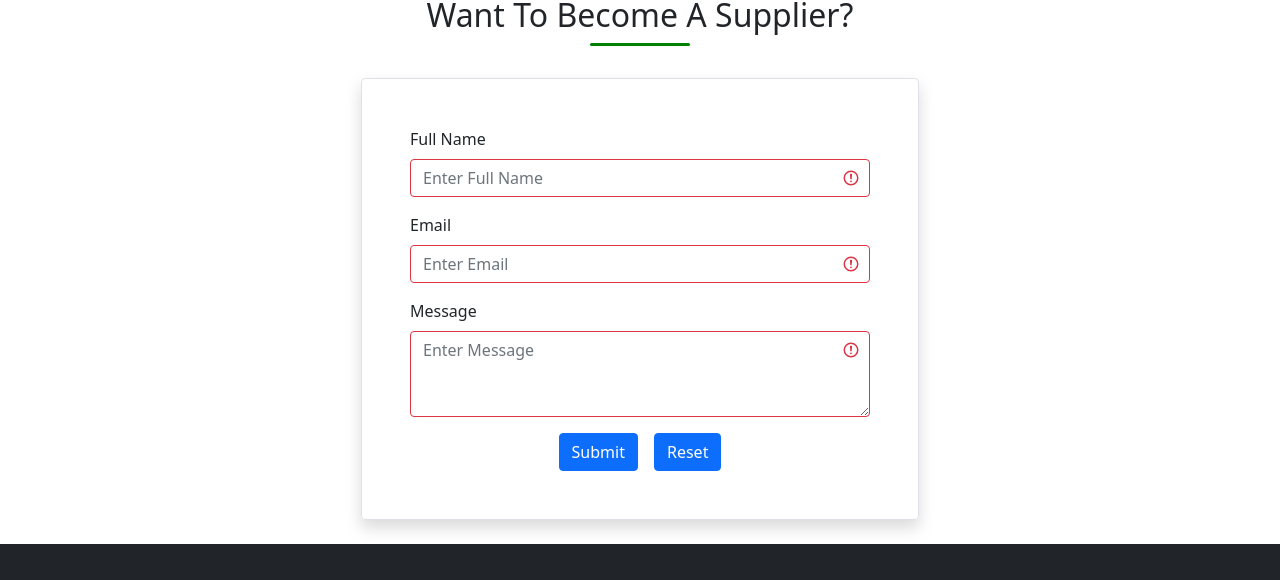
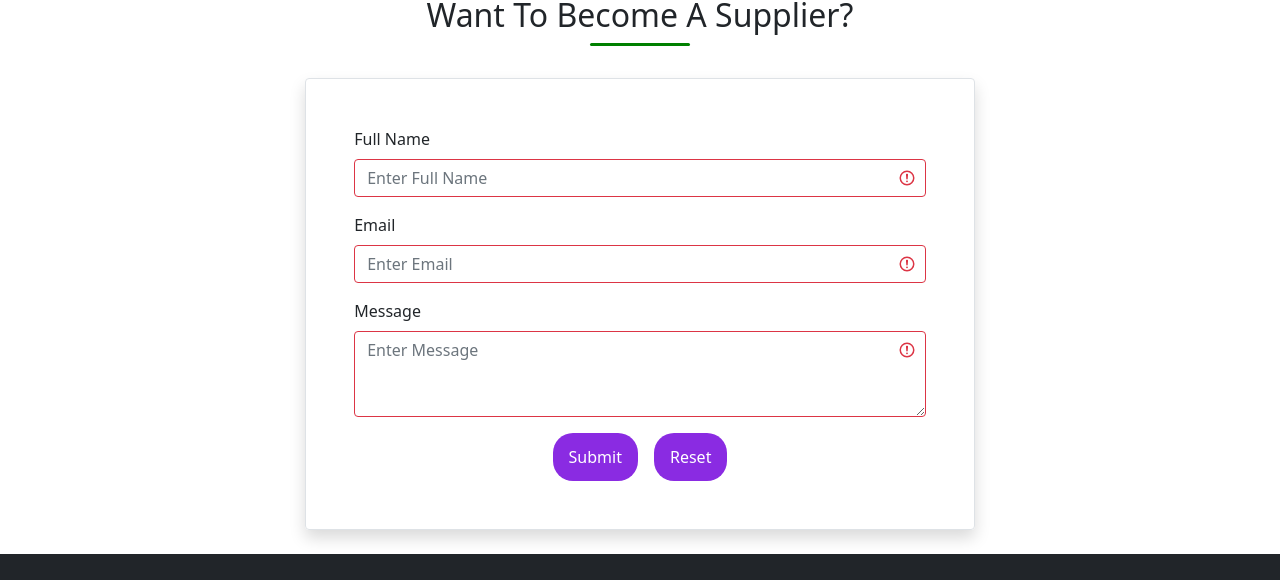
Before and after one commit to tusharpramanikbd/fruit-mama-client, a React (Create React App) app: page / in a window 1280 px wide. Shown: the part 1937-2517 px from the top of the page. Built offline with nearby package versions, Linux system fonts and the light colour scheme; no server answers.

Commit message:
changed some color and design

```diff
--- a/src/components/ContactUs/ContactUs.css
+++ b/src/components/ContactUs/ContactUs.css
@@ -0,0 +1,16 @@
+.contact-us-button {
+  border: none !important;
+  padding: 0.75rem 1rem !important;
+  border-radius: 20px !important;
+  background-color: blueviolet !important;
+}
+@media screen and (min-width: 768px) {
+  .contact-us-form {
+    width: 75%;
+  }
+}
+@media screen and (min-width: 992px) {
+  .contact-us-form {
+    width: 60%;
+  }
+}
--- a/src/components/ContactUs/ContactUs.js
+++ b/src/components/ContactUs/ContactUs.js
@@ -32,7 +32,7 @@ const ContactUs = () => {
       <div>
         <Form
           onSubmit={contactFormSubmitHandler}
-          className='was-validated w-50 mx-auto border p-5 rounded shadow mb-3'
+          className='was-validated mx-auto border p-3 p-md-5 rounded shadow mb-3 contact-us-form'
         >
           <Form.Group className='mb-3' controlId='formBasicFullName'>
             <Form.Label>Full Name</Form.Label>
@@ -63,10 +63,18 @@ const ContactUs = () => {
             />
           </Form.Group>
           <div className='text-center'>
-            <Button variant='primary' type='submit' className='me-3'>
+            <Button
+              variant='primary'
+              type='submit'
+              className='me-3 contact-us-button'
+            >
               Submit
             </Button>
-            <Button variant='primary' type='reset'>
+            <Button
+              variant='primary'
+              type='reset'
+              className='contact-us-button'
+            >
               Reset
             </Button>
           </div>
--- a/src/components/FruitItem/FruitItem.css
+++ b/src/components/FruitItem/FruitItem.css
@@ -1,22 +1,8 @@
-.fruit-item-container {
-  width: 100%;
-  background-color: rgb(247, 244, 244);
-  border: 1px solid rgb(187, 187, 187);
-  border-radius: 10px;
-  margin-bottom: 1rem;
-  text-align: center;
-  padding: 1rem;
-}
 .fruit-item-image {
   width: 100%;
   height: 15rem;
   display: inline-block;
 }
-.fruit-item-text {
-  margin-top: 0.5rem;
-  color: black;
-}
-
 .fruit-item-btn {
   border: none;
   padding: 0.75rem 0;
@@ -25,13 +11,6 @@
   color: white;
   width: 100%;
 }
-
 .fruit-item-btn:hover {
   background-color: rgb(166, 91, 236);
 }
-
-@media screen and (min-width: 768px) {
-  .fruit-item-container {
-    margin-bottom: 0;
-  }
-}
--- a/src/components/FruitItem/FruitItem.js
+++ b/src/components/FruitItem/FruitItem.js
@@ -10,18 +10,25 @@ const FruitItem = (props) => {
   const { _id, name, image, price, desc, quantity, supplier } = props.fruit
 
   return (
-    <div className='fruit-item-container'>
-      <img src={image} alt={name} className='fruit-item-image' />
-      <h5 className='my-3'>{name}</h5>
-      <h6 className='text-start'>Price: ${price}</h6>
-      <h6 className='text-start'>Quantity: {quantity}</h6>
-      <h6 className='text-start'>Supplier Name: {supplier}</h6>
-      <p className='fruit-item-text text-start'>
-        <small>{desc}</small>
-      </p>
-      <button onClick={() => handleUpdateStock(_id)} className='fruit-item-btn'>
-        Update Stock
-      </button>
+    <div className='card shadow p-2'>
+      <img src={image} className='card-img-top fruit-item-image' alt={name} />
+      <div className='card-body'>
+        <h5 className='card-title text-center'>{name}</h5>
+        <h6>Price: ${price}</h6>
+        <h6>Quantity: {quantity}</h6>
+        <h6>Supplier Name: {supplier}</h6>
+        <p>
+          <small>{desc}</small>
+        </p>
+      </div>
+      <div className='card-footer bg-transparent border-0'>
+        <button
+          onClick={() => handleUpdateStock(_id)}
+          className='fruit-item-btn'
+        >
+          Update Stock
+        </button>
+      </div>
     </div>
   )
 }
--- a/src/components/FruitItems/FruitItems.css
+++ b/src/components/FruitItems/FruitItems.css
@@ -1,6 +1,9 @@
+.section-fruit-items {
+  display: grid;
+  row-gap: 1rem;
+}
 @media screen and (min-width: 768px) {
   .section-fruit-items {
-    display: grid;
     grid-template-columns: 1fr 1fr;
     gap: 1rem;
   }
--- a/src/components/SalesChart/SalesChart.js
+++ b/src/components/SalesChart/SalesChart.js
@@ -42,7 +42,7 @@ const SalesChart = () => {
               <YAxis />
               <Tooltip />
               <Legend />
-              <Bar dataKey='sell' stackId='a' fill='#8884d8' />
+              <Bar dataKey='sell' stackId='a' fill='#8a2be2' />
             </BarChart>
           </ResponsiveContainer>
         )}
```
